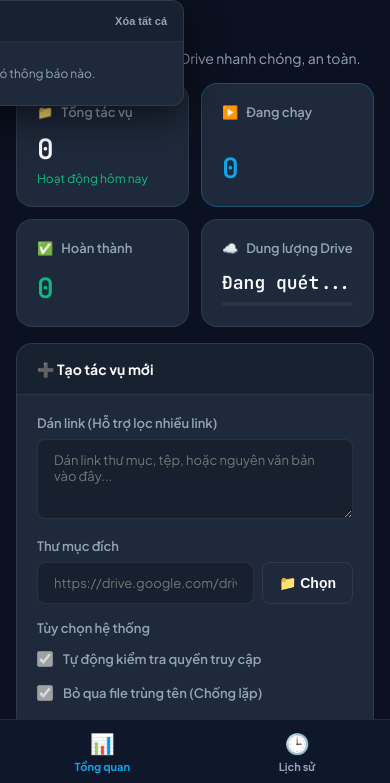
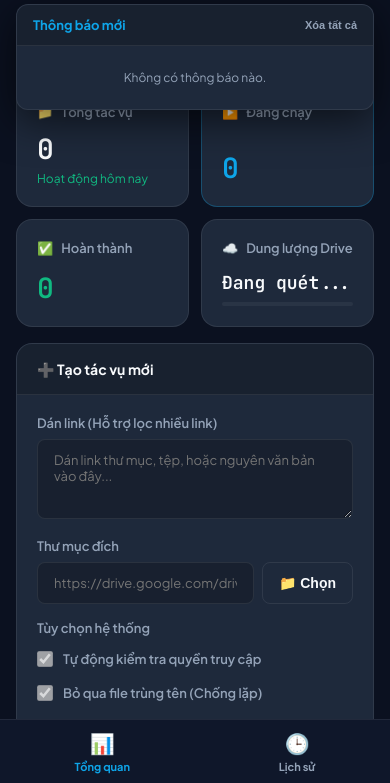
Before and after one commit to ENY333/cloner, a plain HTML site: page index.html in a window 390 px wide. Both pictures are taken after a click on the element "Thông báo". Shown: the part 61-844 px from the top of the page. Drawn offline with Linux system fonts and the light colour scheme.

Commit message:
Update index.html

```diff
--- a/index.html
+++ b/index.html
@@ -139,6 +139,17 @@
       .topbar { padding: 0 16px; height: 60px; }
       .search-bar, .time-display { display: none; }
       .mobile-brand { display: flex; }
+
+      /* CĂN GIỮA POPUP THÔNG BÁO TRÊN MÀN HÌNH NHỎ ĐỂ KHÔNG BỊ CẮT VIỀN */
+      .noti-popup {
+        position: fixed;
+        top: 65px;
+        left: 50%;
+        transform: translateX(-50%);
+        right: auto;
+        width: calc(100vw - 32px);
+        max-width: 380px;
+      }
 
       .content-area { padding: 16px; gap: 16px; flex: 1;}
       .stats-grid { grid-template-columns: 1fr 1fr; gap: 12px; }
@@ -350,7 +361,7 @@
     let requestBusy = false;
     let selectedTaskId = null;
 
-    // Tích hợp LocalStorage lưu vĩnh viễn trạng thái chuông
+    // Hệ thống LocalStorage vĩnh viễn
     let notifications = JSON.parse(localStorage.getItem('cloner_notifs') || '[]');
     let unreadCount = parseInt(localStorage.getItem('cloner_unread') || '0');
     let notifiedTaskIds = new Set(JSON.parse(localStorage.getItem('cloner_notified_ids') || '[]'));
@@ -377,7 +388,7 @@
         const autoSrc = urlParams.get('autoSrc');
         if (autoSrc) document.getElementById('srcUrl').value = autoSrc;
 
-        renderNotifications(); // Hiển thị số lượng ngay lúc vừa load
+        renderNotifications();
         loadTasksStatus();
         checkStorage();
         if (!pollingStarted) {
@@ -393,7 +404,6 @@
          popup.style.display = 'none';
       } else {
          popup.style.display = 'flex';
-         // Bấm vào chuông -> Dọn sạch chấm đỏ và lưu vào bộ nhớ
          if (unreadCount > 0) {
              unreadCount = 0;
              saveNotiState();
@@ -637,7 +647,7 @@
             return timeB - timeA;
         });
 
-        updateNotifications(); // Tự tính toán số lượng vào bộ nhớ
+        updateNotifications();
 
         const runningTasks = globalTasksData.filter(t => !t.completed);
         const historyTasks = globalTasksData.filter(t => t.completed);
```
